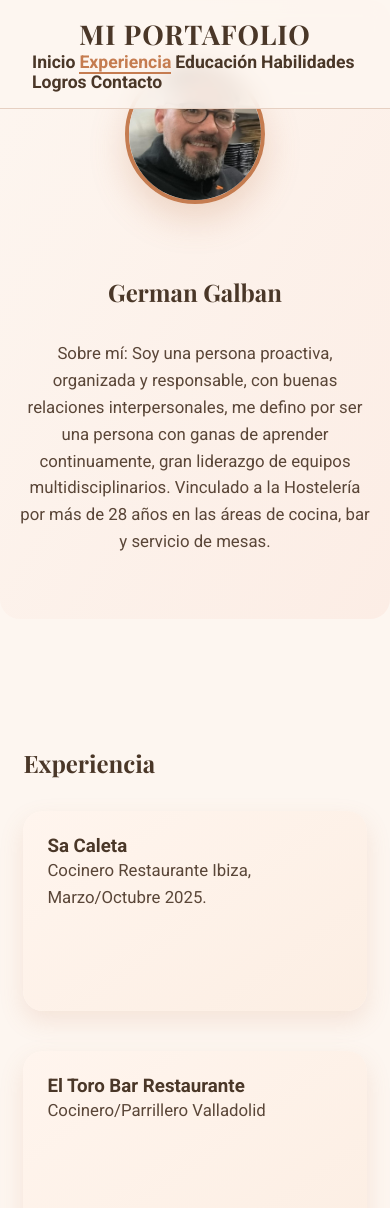
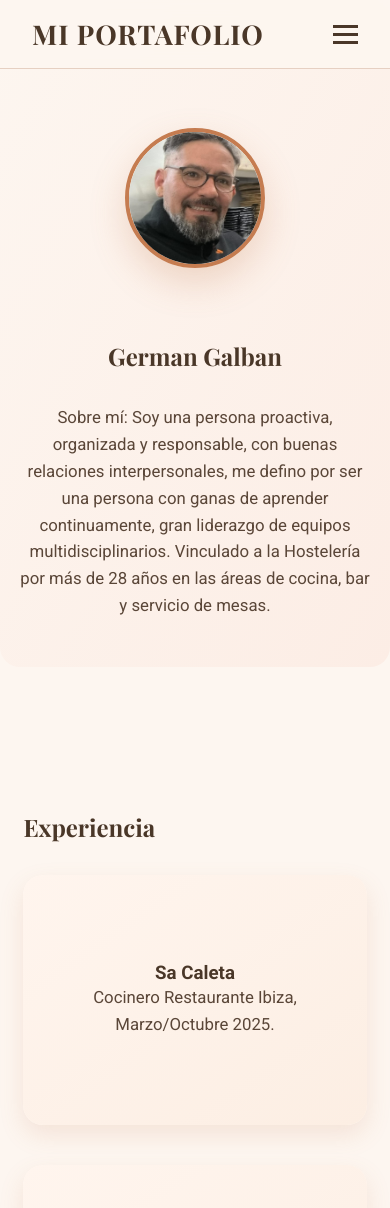
Before and after one commit to GermanGalban/PaginaWeb, a plain HTML site: page index.html in a window 390 px wide. Shown: the top 1208 px of the page. Drawn offline with nearby package versions, Linux system fonts and the light colour scheme.

Commit message:
Update estilos2.css

```diff
--- a/estilos2.css
+++ b/estilos2.css
@@ -20,7 +20,7 @@ nav {
     position: fixed;
     top: 0;
     width: 100%;
-    background: rgba(253, 246, 240, 0.85);
+    background: rgba(253, 246, 240, 0.95);
     display: flex;
     justify-content: space-between;
     align-items: center;
@@ -52,6 +52,11 @@ nav .logo:hover {
     transform: scale(1.1);
 }
 
+nav .nav-links {
+    display: flex;
+    align-items: center;
+}
+
 nav a {
     color: #4A3728;
     text-decoration: none;
@@ -73,7 +78,8 @@ nav a::after {
     transition: width 0.35s ease;
 }
 
-nav a:hover::after {
+nav a:hover::after,
+nav a.active::after {
     width: 100%;
 }
 
@@ -81,13 +87,24 @@ nav a.active {
     color: #C57C50;
 }
 
-nav a.active::after {
-    width: 100%;
+/* ====== Botón hamburguesa para móvil ====== */
+.hamburger {
+    display: none;
+    flex-direction: column;
+    cursor: pointer;
+    gap: 5px;
+}
+
+.hamburger div {
+    width: 25px;
+    height: 3px;
+    background: #4A3728;
+    transition: all 0.3s ease;
 }
 
 /* ====== Secciones ====== */
 section {
-    padding: 5rem 6vw;
+    padding: 6rem 6vw;
     max-width: 1200px;
     margin: 0 auto 3rem auto;
     border-radius: 15px;
@@ -113,7 +130,7 @@ p {
     align-items: center;
     gap: 3rem;
     background: linear-gradient(120deg, #FDF6F0 0%, #FCEDE5 100%);
-    padding: 6rem 6vw;
+    padding: 6rem 6vw 3rem 6vw;
     border-radius: 20px;
 }
 
@@ -133,23 +150,28 @@ p {
     transform: translateY(-5px) scale(1.05);
 }
 
-/* ====== Tarjetas experiencia / educación / habilidades ====== */
+/* ====== Flip Cards Experiencia ====== */
 .cards-scroll {
     display: grid;
     grid-template-columns: repeat(auto-fit, minmax(280px, 1fr));
     gap: 2.5rem;
     padding-bottom: 2rem;
+    perspective: 1000px;
 }
 
-/* ====== Flip card para experiencia ====== */
 .card {
-    perspective: 1000px;
+    background: linear-gradient(145deg, #FFF5EE, #FCEEE3);
+    border-radius: 20px;
+    box-shadow: 0 10px 25px rgba(197, 124, 80, 0.15);
+    transition: transform 0.5s, box-shadow 0.3s;
+    cursor: pointer;
 }
 
 .card-inner {
     position: relative;
     width: 100%;
-    height: 200px;
+    height: 250px;
+    text-align: center;
     transition: transform 0.8s;
     transform-style: preserve-3d;
 }
@@ -164,13 +186,15 @@ p {
     height: 100%;
     backface-visibility: hidden;
     border-radius: 20px;
-    padding: 1.5rem;
-    box-shadow: 0 10px 25px rgba(197, 124, 80, 0.15);
-    background: linear-gradient(145deg, #FFF5EE, #FCEEE3);
-    color: #4A3728;
+    display: flex;
+    flex-direction: column;
+    justify-content: center;
+    align-items: center;
+    padding: 1rem;
 }
 
 .card-back {
+    background: #FDECE0;
     transform: rotateY(180deg);
 }
 
@@ -183,24 +207,28 @@ p {
     box-shadow: 0 10px 25px rgba(197, 124, 80, 0.15);
 }
 
-/* ====== Logros / Certificaciones ====== */
+/* ====== Logros ====== */
+#logros {
+    background: linear-gradient(145deg, #FDF6F0, #FDECE0);
+    padding: 6rem 6vw;
+    border-radius: 20px;
+    text-align: center;
+}
+
 .logros {
-    display: grid;
-    grid-template-columns: repeat(auto-fit, minmax(220px, 1fr));
-    gap: 2rem;
+    display: flex;
+    flex-wrap: wrap;
+    justify-content: center;
+    gap: 1rem;
     margin-top: 2rem;
-    justify-items: center;
 }
 
 .logro {
-    background: linear-gradient(145deg, #FFF5EE, #FCEEE3);
-    border-radius: 20px;
-    padding: 2rem;
-    text-align: center;
+    background: #FFF5EE;
+    border-radius: 15px;
+    padding: 1rem 1.5rem;
     box-shadow: 0 10px 25px rgba(197, 124, 80, 0.15);
-    transition: transform 0.4s, box-shadow 0.3s;
-    font-weight: 700;
-    color: #4A3728;
+    transition: transform 0.3s, box-shadow 0.3s;
 }
 
 .logro:hover {
@@ -208,7 +236,7 @@ p {
     box-shadow: 0 14px 30px rgba(197, 124, 80, 0.25);
 }
 
-/* ====== Contacto estilo premium ====== */
+/* ====== Contacto ====== */
 #contacto {
     background: linear-gradient(145deg, #FDF6F0, #FDECE0);
     padding: 6rem 6vw;
@@ -274,7 +302,7 @@ p {
     #inicio {
         grid-template-columns: 1fr;
         text-align: center;
-        padding: 4rem 4vw;
+        padding: 8rem 4vw 3rem 4vw;
     }
 
     .foto-perfil {
@@ -284,13 +312,33 @@ p {
     }
 
     nav {
-        flex-direction: column;
+        flex-direction: row;
         padding: 1rem 2rem;
     }
 
+    .nav-links {
+        position: absolute;
+        top: 100%;
+        left: 0;
+        right: 0;
+        background: rgba(253,246,240,0.95);
+        flex-direction: column;
+        overflow: hidden;
+        max-height: 0;
+        transition: max-height 0.3s ease;
+    }
+
+    .nav-links.show {
+        max-height: 500px;
+    }
+
     nav a {
-        margin: 0.8rem 0;
+        margin: 1rem 0;
         font-size: 1.1rem;
+    }
+
+    .hamburger {
+        display: flex;
     }
 
     .contact-info {
```
